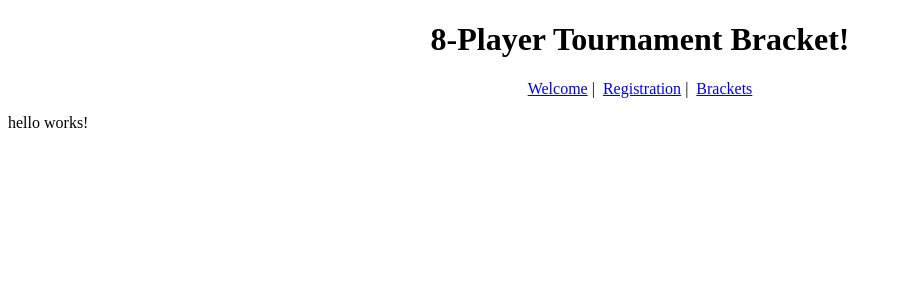
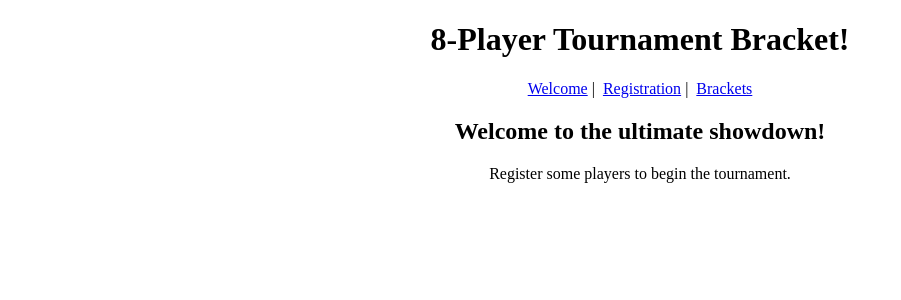
Before and after one commit to kmarroq1/Tournament-Brackets, an Angular app: page /hello in a window 1280 px wide. Shown: the top 300 px of the page, without its empty margins (0-901 px from the left). Built offline with nearby package versions, Linux system fonts and the light colour scheme.

Commit message:
Updated home page

```diff
--- a/src/app/tournament/hello/hello.component.html
+++ b/src/app/tournament/hello/hello.component.html
@@ -1 +1,4 @@
-<p>hello works!</p>
+<div style="text-align:center">
+  <h2>Welcome to the ultimate showdown!</h2>
+  <p>Register some players to begin the tournament.</p>
+</div>
```
